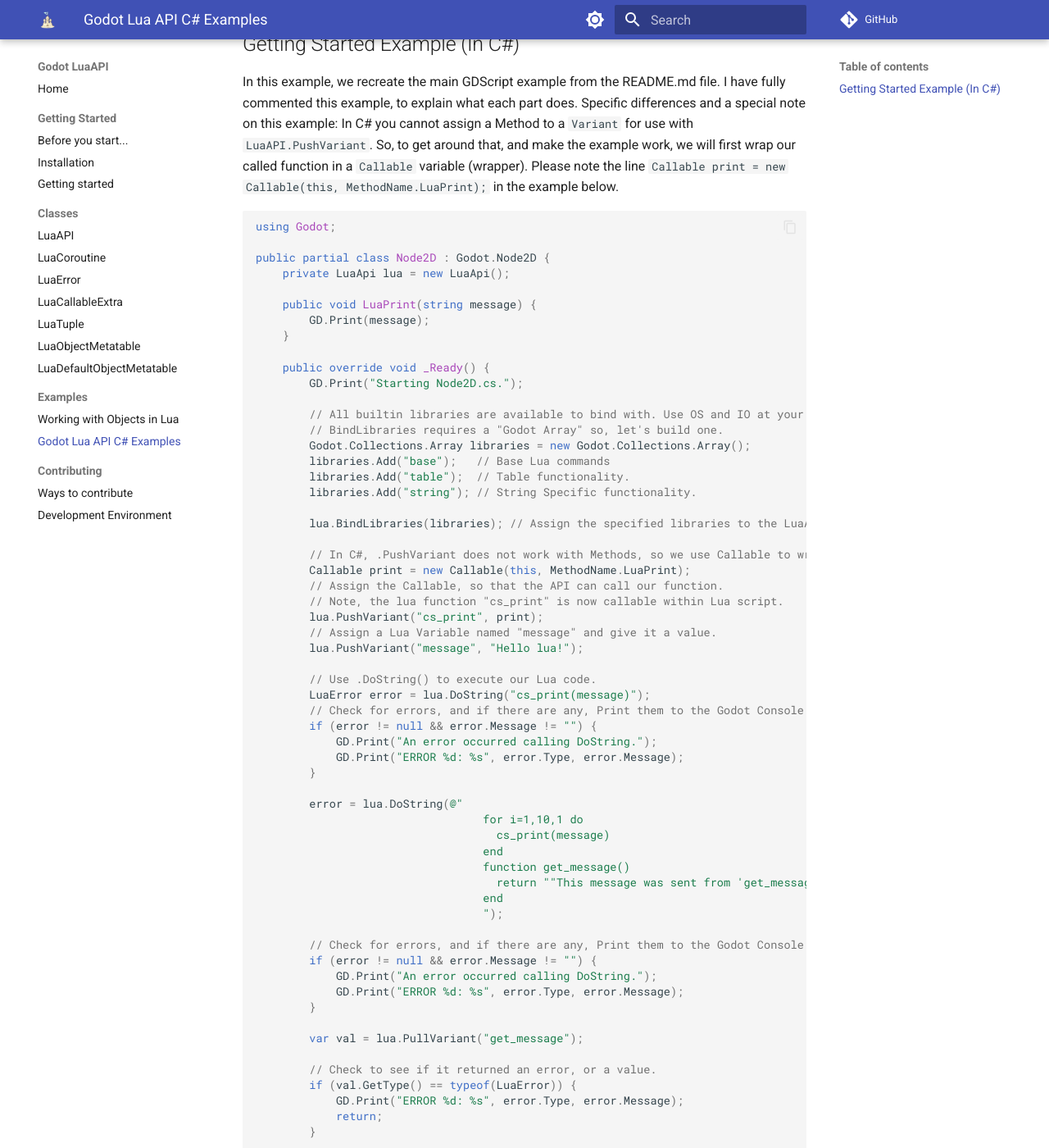
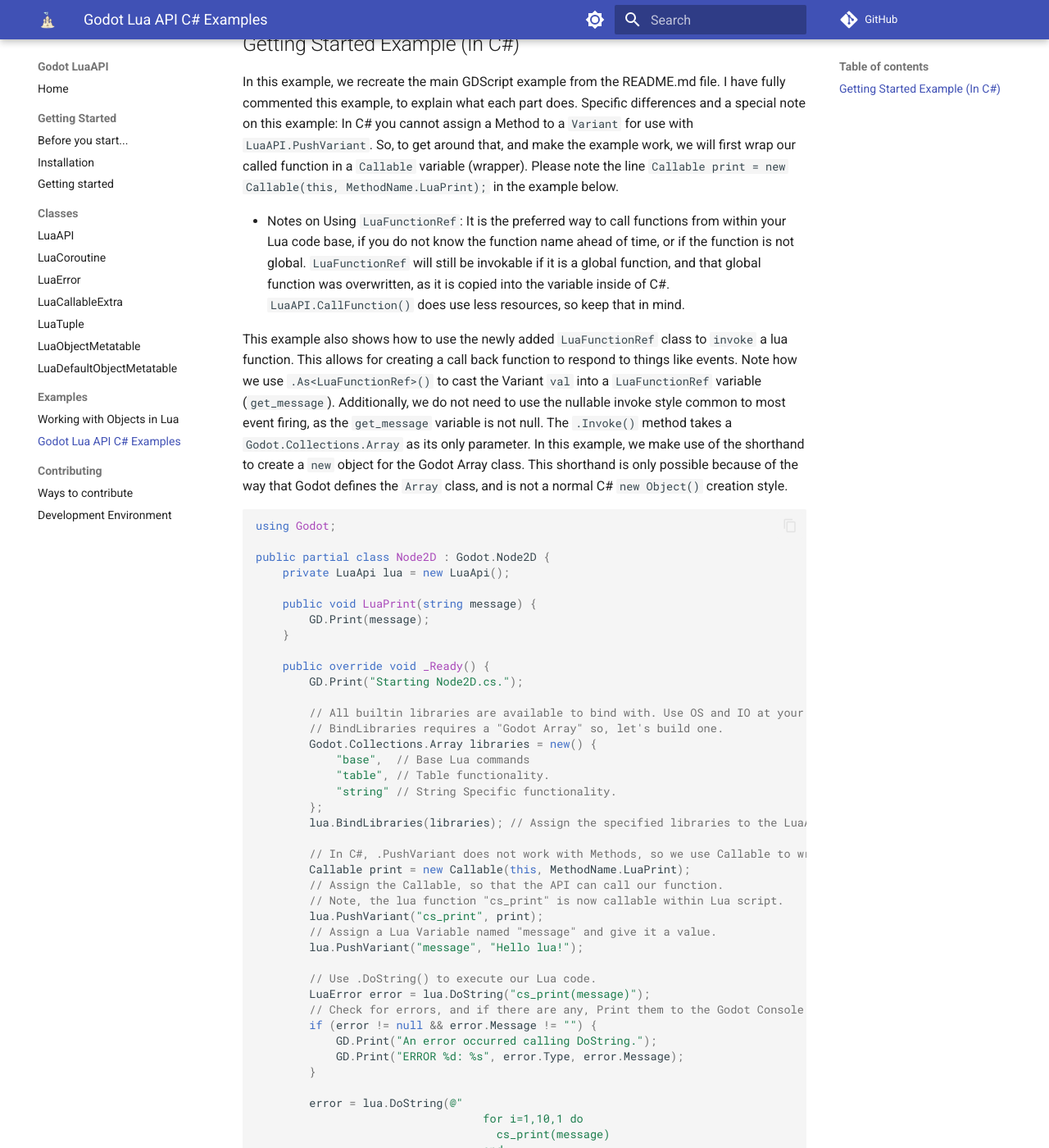
Before and after one commit to WeaselGames/godot_luaAPI_docs, an MkDocs documentation site: the page built from docs/examples/dotnet/example1.md, in a window 1280 px wide and 1400 px high, scrolled down 209 px. Shown: the whole window at 82% size. Built offline with MkDocs 1.6.1 and Material for MkDocs 9.7.7, drawn with Linux system fonts in a browser that asks for light colours; comment, search, counter and statistics services are not loaded; the version menu is left out; some of the changed text lies outside the part shown.

Commit message:
Update example1.md to use LuaFunctionRef.

````diff
--- a/docs/examples/dotnet/example1.md
+++ b/docs/examples/dotnet/example1.md
@@ -11,6 +11,19 @@
 cannot assign a Method to a `Variant` for use with `LuaAPI.PushVariant`. So, to get around that, and make the
 example work, we will first wrap our called function in a `Callable` variable (wrapper). Please note the line
 `Callable print = new Callable(this, MethodName.LuaPrint);` in the example below.
+
+* Notes on Using `LuaFunctionRef`: It is the preferred way to call functions from within your Lua code base, if you do
+  not know the function name ahead of time, or if the function is not global. `LuaFunctionRef` will still be invokable
+  if it is a global function, and that global function was overwritten, as it is copied into the variable inside of C#.
+  `LuaAPI.CallFunction()` does use less resources, so keep that in mind.
+
+This example also shows how to use the newly added `LuaFunctionRef` class to `invoke` a lua function. This allows
+for creating a call back function to respond to things like events. Note how we use `.As<LuaFunctionRef>()` to cast
+the Variant `val` into a `LuaFunctionRef` variable (`get_message`). Additionally, we do not need to use the nullable
+invoke style common to most event firing, as the `get_message` variable is not null. The `.Invoke()` method takes a
+`Godot.Collections.Array` as its only parameter. In this example, we make use of the shorthand to create a `new` object
+for the Godot Array class. This shorthand is only possible because of the way that Godot defines the `Array` class, and
+is not a normal C# `new Object()` creation style.
 
 ```csharp
 using Godot;
@@ -27,11 +40,11 @@
 
 		// All builtin libraries are available to bind with. Use OS and IO at your own risk.
 		// BindLibraries requires a "Godot Array" so, let's build one.
-		Godot.Collections.Array libraries = new Godot.Collections.Array();
-		libraries.Add("base");   // Base Lua commands
-		libraries.Add("table");  // Table functionality.
-		libraries.Add("string"); // String Specific functionality.
-
+		Godot.Collections.Array libraries = new() {
+			"base",  // Base Lua commands
+			"table", // Table functionality.
+			"string" // String Specific functionality.
+		};
 		lua.BindLibraries(libraries); // Assign the specified libraries to the LuaAPI object.
 
 		// In C#, .PushVariant does not work with Methods, so we use Callable to wrap our function.
@@ -65,22 +78,29 @@
 			GD.Print("ERROR %d: %s", error.Type, error.Message);
 		}
 
+		// Let's pull our lua function from the lua code.
 		var val = lua.PullVariant("get_message");
-
 		// Check to see if it returned an error, or a value.
 		if (val.GetType() == typeof(LuaError)) {
 			GD.Print("ERROR %d: %s", error.Type, error.Message);
 			return;
 		}
 
-		// LuaAPI.CallFunction requires a Godot.Collections.Array as the container
-		// for the parameters passed in, for the lua function.
-		Godot.Collections.Array Params = new Godot.Collections.Array();
+		// We create a LuaFunctionRef as our reference to the Lua code's function,
+		// then we use .As<LuaFunctionRef>() to cast it as a LuaFunctionRef.
+		LuaFunctionRef get_message = val.As<LuaFunctionRef>();
+		if (get_message == null) {
+			GD.Print("ERROR: get_message is null.");
+			return;
+		}
 
-		// We use .CallFunction to actually call the lua function within the Lua State.
-		var message = lua.CallFunction("get_message", Params);
+		// Calling Lua (code) functions requires a Godot.Collections.Array as the container
+		// for the parameters passed in.
+		Godot.Collections.Array Params = new();
+		// We use .Invoke to actually call the lua function within the Lua State.
 		// And, finally, we log the output of the function to Godot Output Console.
-		GD.Print(message);
+		GD.Print(get_message.Invoke(Params));
+
 	}
 }
 ```
````
